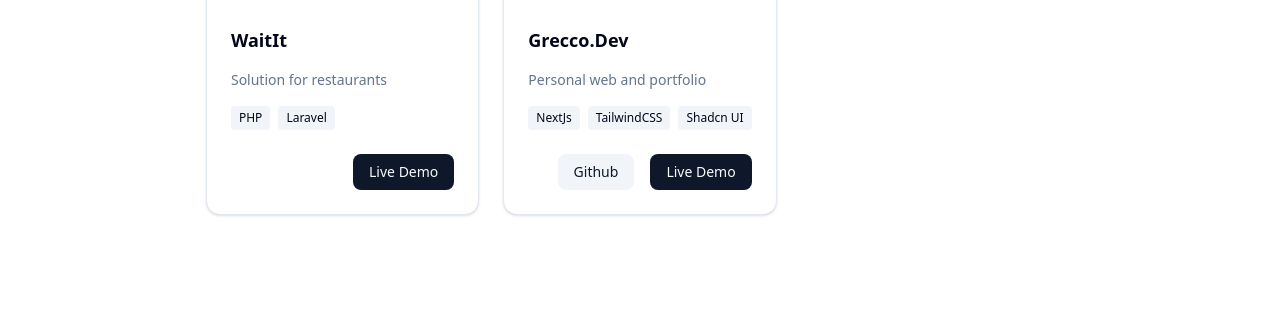
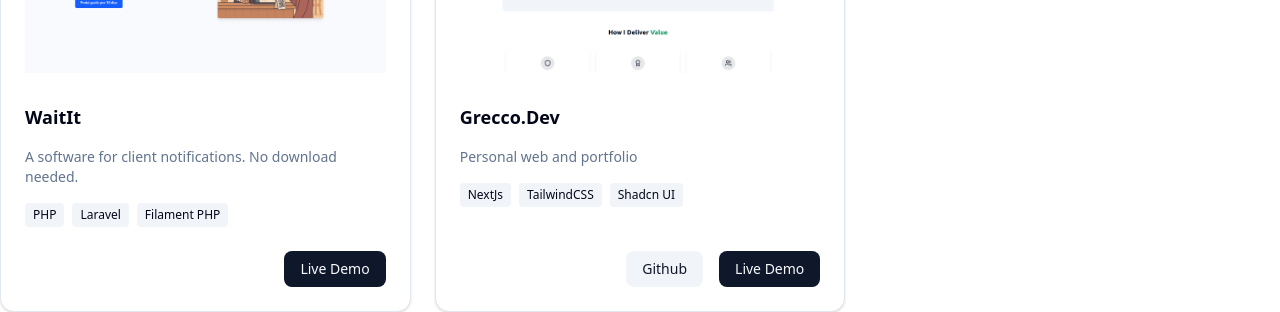
Before and after one commit to GreccoOliva-Franco/portfolio-next, a Next.js app: page /projects in a window 1280 px wide. Shown: the part 429-741 px from the top of the page. Built offline with nearby package versions, Linux system fonts and the light colour scheme.

Commit message:
fix: update wait it project description

```diff
--- a/src/app/projects/project-tabs.tsx
+++ b/src/app/projects/project-tabs.tsx
@@ -5,8 +5,8 @@
 const sideProjects = [
   {
     title: "WaitIt",
-    description: "Solution for restaurants",
-    technologies: ["PHP", "Laravel"],
+    description: "A software for client notifications. No download needed.",
+    technologies: ["PHP", "Laravel", "Filament PHP"],
     urls: {
       preview: "/images/wait-it.png",
       deploy: "https://waitit.app",
```
